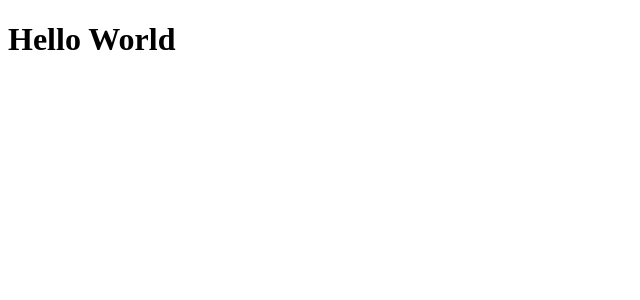
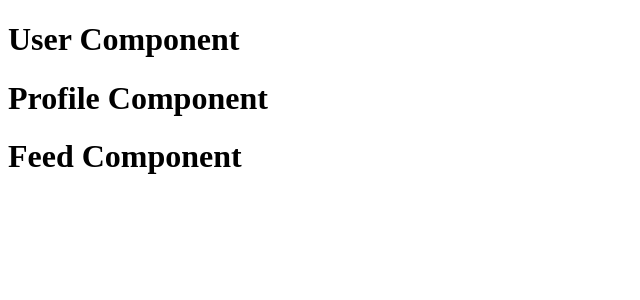
Before and after one commit to ChyiYaqing/react101, a React (Vite) app in the folder react-app/: page / in a window 1280 px wide. Shown: the top 300 px of the page, without its empty margins (0-640 px from the left). Built offline with nearby package versions, Linux system fonts and the light colour scheme.

Commit message:
chapter 2: compose multiple components

```diff
--- a/react-app/src/App.jsx
+++ b/react-app/src/App.jsx
@@ -1,8 +1,11 @@
-import { useState } from 'react'
-import viteLogo from '/vite.svg'
-
+import { userState } from 'react'
 function App() {
-    return <h1>Hello World</h1>
+    return (
+      <Fragment>
+        <h1>Hello World!</h1>
+        <h2>Learning to code with React</h2>
+      </Fragment>
+    )
 }
 
 export default App
--- /dev/null
+++ b/react-app/src/ParentComponent.jsx
@@ -0,0 +1,22 @@
+import { userState } from 'react'
+
+export default function ParentComponent() {
+    return (
+        <>
+        <UserComponent/>
+        <ProfileComponent/>
+        <FeedComponent/>
+        </>
+    );
+}
+
+function UserComponent() {
+    return <h1> User Component </h1>;
+}
+
+function ProfileComponent() {
+    return <h1> Profile Component </h1>;
+}
+function FeedComponent() {
+    return <h1> Feed Component </h1>;
+}
--- a/react-app/src/main.jsx
+++ b/react-app/src/main.jsx
@@ -1,9 +1,9 @@
 import React from 'react'
 import ReactDOM from 'react-dom/client'
-import App from './App.jsx'
+import ParentComponent from './ParentComponent.jsx'
 
 ReactDOM.createRoot(document.getElementById('root')).render(
   <React.StrictMode>
-    <App />
+    <ParentComponent />
   </React.StrictMode>,
 )
```
Also changed, not shown: 2 other files (tests, documents, lock files or other folders).
